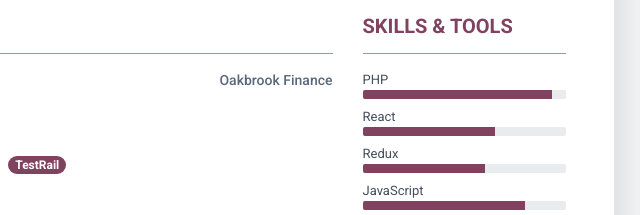
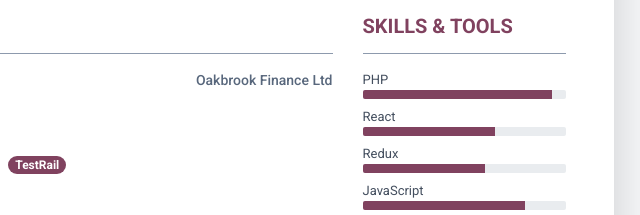
Before and after one commit to CharZS/charzs.github.io, a plain HTML site: page index.html in a window 1280 px wide. Shown: the part 436-651 px from the top of the page, 526-1166 px from the left. Drawn offline with Linux system fonts and the light colour scheme.

Commit message:
Update index.html

```diff
--- a/index.html
+++ b/index.html
@@ -69,7 +69,7 @@
 									    <div class="resume-timeline-item-header mb-2">
 										    <div class="d-flex flex-column flex-md-row">
 										        <h3 class="resume-position-title font-weight-bold mb-1">Front-End Web Developer</h3>
-										        <div class="resume-company-name ml-auto">Oakbrook Finance</div>
+										        <div class="resume-company-name ml-auto">Oakbrook Finance Ltd</div>
 										    </div><!--//row-->
 										    <div class="resume-position-time">2019 - current</div>
 									    </div><!--//resume-timeline-item-header-->
```
